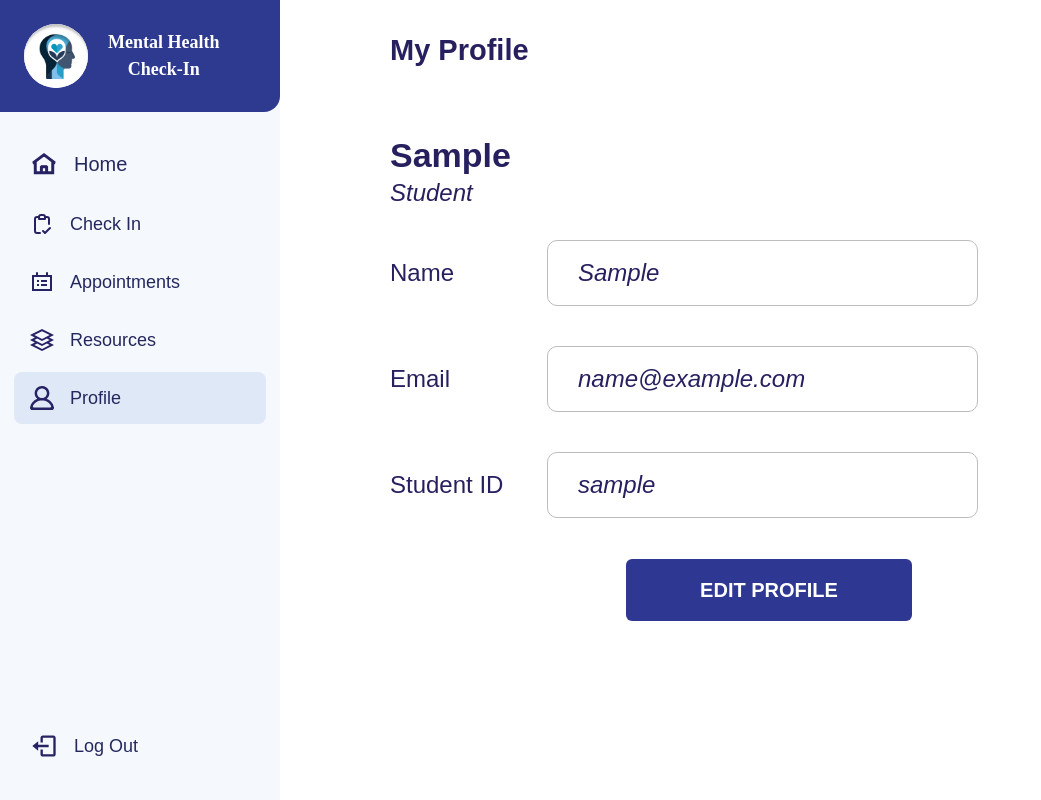
After one commit to JowenR/Mental_Health_Check-in, a Django app: page /student/profile/ in a window 1280 px wide. The commit adds this page. Shown: the whole page, without its empty margins (0-1041 px from the left). Run offline with Django 5.2, Linux system fonts and the light colour scheme; the visitor is signed in with stand-in values (Sample User, id 1); style sheets or scripts are compiled from the project's sources.

Commit message:
Add student profile page with edit mode and toast message

```diff
--- a/Mental_Health_Check-In/apps/accounts/urls.py
+++ b/Mental_Health_Check-In/apps/accounts/urls.py
@@ -21,4 +21,5 @@ urlpatterns = [
     path("reset/done/", auth_views.PasswordResetCompleteView.as_view(
         template_name="accounts/password_reset/password_reset_complete.html",
     ), name="password_reset_complete"),
+    path("student/profile/", views.students_profile, name="student_profile"),
 ]
--- a/Mental_Health_Check-In/apps/accounts/views.py
+++ b/Mental_Health_Check-In/apps/accounts/views.py
@@ -3,8 +3,10 @@ from django.contrib.auth import views as auth_views
 from django.contrib.auth.models import User
 from django.shortcuts import redirect, render
 from django.urls import reverse
-
+from django.contrib.auth.decorators import login_required
+from django.shortcuts import render
 from .forms import LoginForm, SignUpForm
+from django.contrib import messages
 
 
 class RoleLoginView(auth_views.LoginView):
@@ -42,3 +44,23 @@ def signup(request):
         form = SignUpForm()
 
     return render(request, "accounts/signup.html", {"form": form})
+
+@login_required
+def students_profile(request):
+    if request.method == "POST":
+        user = request.user
+        name = request.POST.get("name", "").strip()
+        email = request.POST.get("email", "").strip()
+
+        if not name or not email:
+            messages.error(request, "Name and email cannot be empty.")
+        elif User.objects.filter(email__iexact=email).exclude(pk=user.pk).exists():
+            messages.error(request, "That email is already used by another account.")
+        else:
+            user.first_name = name
+            user.email = email
+            user.save()
+            messages.success(request, "Profile updated!")
+        return redirect(request.path)
+
+    return render(request, "accounts/students_profile.html")
--- /dev/null
+++ b/Mental_Health_Check-In/static/js/students_profile.js
@@ -0,0 +1,27 @@
+const form = document.getElementById("profileForm");
+const btn = document.getElementById("editBtn");
+const fields = form.querySelectorAll("input[data-editable]");
+let editing = false;
+
+form.addEventListener("submit", (e) => {
+  if (!editing) {
+    e.preventDefault();
+    editing = true;
+    fields.forEach((f) => f.removeAttribute("readonly"));
+    fields[0].focus();
+    btn.textContent = "Save Changes";
+  }
+});
+
+// --- Toast popup ---
+document.querySelectorAll(".toast").forEach((toast) => {
+  const show = () => toast.classList.remove("opacity-0", "-translate-y-3");
+  const hide = () => {
+    toast.classList.add("opacity-0", "-translate-y-3");
+    setTimeout(() => toast.remove(), 300);
+  };
+
+  requestAnimationFrame(show);
+  setTimeout(hide, 3000);
+  toast.querySelector(".toast-close").addEventListener("click", hide);
+});
--- /dev/null
+++ b/Mental_Health_Check-In/templates/accounts/students_profile.html
@@ -0,0 +1,78 @@
+{% extends "layouts/base.html" %}
+{% load static %}
+
+{% block content %}
+<div class="pl-[62px]">
+
+  <div class="flex h-[20px] items-center">
+    <h1 class="text-[29px] font-bold leading-none text-[#26205F]">My Profile</h1>
+  </div>
+
+  <div class="mt-[75px]">
+    <h2 class="text-[34px] font-bold leading-[40px] text-[#26205F]">{{ user.first_name }}</h2>
+    <p class="mt-[4px] text-[24px] italic leading-[28px] text-[#26205F]">Student</p>
+  </div>
+
+
+  <form method="post" id="profileForm">
+    {% csrf_token %}
+
+    <div class="mt-[33px] flex flex-col gap-[40px]">
+
+      <div class="flex items-center">
+        <label class="w-[157px] shrink-0 text-[24px] text-[#26205F]">Name</label>
+        <input type="text" name="name" value="{{ user.first_name }}" readonly data-editable
+          class="h-[66px] w-[431px] rounded-[10px] border-[1.5px] border-[#bdbdbd] bg-white pl-[30px] text-[24px] italic text-[#26205F] focus:outline-none read-only:caret-transparent read-only:cursor-default [&:not([readonly])]:border-[#2E3892]">
+      </div>
+
+      <div class="flex items-center">
+        <label class="w-[157px] shrink-0 text-[24px] text-[#26205F]">Email</label>
+        <input type="email" name="email" value="{{ user.email }}" readonly data-editable
+          class="h-[66px] w-[431px] rounded-[10px] border-[1.5px] border-[#bdbdbd] bg-white pl-[30px] text-[24px] italic text-[#26205F] focus:outline-none read-only:caret-transparent read-only:cursor-default [&:not([readonly])]:border-[#2E3892]">
+      </div>
+
+      <div class="flex items-center">
+        <label class="w-[157px] shrink-0 text-[24px] text-[#26205F]">Student ID</label>
+        <input type="text" name="student_id" value="{{ user.username }}" readonly data-editable
+          class="h-[66px] w-[431px] rounded-[10px] border-[1.5px] border-[#bdbdbd] bg-white pl-[30px] text-[24px] italic text-[#26205F] focus:outline-none read-only:caret-transparent read-only:cursor-default">
+      </div>
+
+    </div>
+
+      <button type="submit" id="editBtn"
+      class="ml-[236px] mt-[41px] h-[62px] w-[286px] rounded-md bg-[#2E3892] text-[20px] font-bold uppercase text-white hover:bg-[#252d78]">
+      Edit Profile
+    </button>
+
+    </div>
+  </form>
+
+</div>
+
+{% if messages %}
+<div class="fixed right-6 top-6 z-50 flex flex-col gap-3">
+  {% for message in messages %}
+  <div role="alert"
+    class="toast flex w-[380px] -translate-y-3 items-center gap-3 rounded-lg border-l-4 bg-white px-5 py-4 opacity-0 shadow-xl transition duration-300 {% if message.tags == 'success' %}border-green-500{% else %}border-red-500{% endif %}">
+
+    {% if message.tags == 'success' %}
+    <svg class="h-7 w-7 shrink-0 text-green-500" fill="none" stroke="currentColor" stroke-width="2" viewBox="0 0 24 24">
+      <path stroke-linecap="round" stroke-linejoin="round" d="M9 12.75 11.25 15 15 9.75M21 12a9 9 0 1 1-18 0 9 9 0 0 1 18 0Z" />
+    </svg>
+    {% else %}
+    <svg class="h-7 w-7 shrink-0 text-red-500" fill="none" stroke="currentColor" stroke-width="2" viewBox="0 0 24 24">
+      <path stroke-linecap="round" stroke-linejoin="round" d="m9.75 9.75 4.5 4.5m0-4.5-4.5 4.5M21 12a9 9 0 1 1-18 0 9 9 0 0 1 18 0Z" />
+    </svg>
+    {% endif %}
+
+    <p class="flex-1 text-[16px] font-semibold text-[#26205F]">{{ message }}</p>
+
+    <button type="button" class="toast-close text-[24px] leading-none text-gray-400 hover:text-gray-600">&times;</button>
+  </div>
+  {% endfor %}
+</div>
+{% endif %}
+
+
+<script src="{% static 'js/students_profile.js' %}"></script>
+{% endblock %}
--- a/Mental_Health_Check-In/templates/components/layout/sidebar/sidebar.html
+++ b/Mental_Health_Check-In/templates/components/layout/sidebar/sidebar.html
@@ -1,12 +1,12 @@
 {% load static %}
 {% with current=request.resolver_match.url_name %}
-<aside class="sticky top-0 flex h-screen w-[246px] shrink-0 flex-col bg-sidebar" style="display:flex;flex-direction:column;height:100vh">
+<aside class="sticky top-0 flex h-screen w-[280px] shrink-0 flex-col bg-sidebar" style="display:flex;flex-direction:column;height:100vh">
 
   <!-- Brand header -->
-  <div class="flex items-center gap-5 rounded-br-2xl bg-navy p-5 text-white">
+  <div class="flex items-center gap-5 rounded-br-2xl bg-navy p-6 text-white">
     <img src="{% static 'images/logo.png' %}" alt="Logo"
-         class="size-14 rounded-full bg-white object-cover">
-    <span class="text-center font-serif text-base leading-normal font-bold">
+        class="size-16 rounded-full bg-white object-cover">
+    <span class="text-center font-serif text-lg leading-normal font-bold">
       Mental Health<br>Check-In
     </span>
   </div>
@@ -14,27 +14,27 @@
   <!-- Navigation -->
   <nav class="flex flex-col gap-1.5 px-3.5 py-6">
     <a href="{% url 'home' %}"
-       class="flex items-center gap-4 rounded-lg px-4 py-3 text-lg transition hover:bg-navy/10 {% if current == 'home' %}bg-active{% endif %}">
-      <img src="{% static 'icons/home.svg' %}" alt="" class="h-6 w-6 shrink-0"><span>Home</span>
+      class="flex items-center gap-4 rounded-lg px-4 py-3.5 text-xl transition hover:bg-navy/10 {% if current == 'home' %}bg-active{% endif %}">
+      <img src="{% static 'icons/home.svg' %}" alt="" class="h-7 w-7 shrink-0"><span>Home</span>
     </a>
 
     <a href="#"
-       class="flex items-center gap-4 rounded-lg px-4 py-3 text-lg transition hover:bg-navy/10 {% if current == 'check_in' %}bg-active{% endif %}">
+      class="flex items-center gap-4 rounded-lg px-4 py-3 text-lg transition hover:bg-navy/10 {% if current == 'check_in' %}bg-active{% endif %}">
       <img src="{% static 'icons/check_in.svg' %}" alt="" class="h-6 w-6 shrink-0"><span>Check In</span>
     </a>
 
     <a href="#"
-       class="flex items-center gap-4 rounded-lg px-4 py-3 text-lg transition hover:bg-navy/10 {% if current == 'appointments' %}bg-active{% endif %}">
+      class="flex items-center gap-4 rounded-lg px-4 py-3 text-lg transition hover:bg-navy/10 {% if current == 'appointments' %}bg-active{% endif %}">
       <img src="{% static 'icons/appointment.svg' %}" alt="" class="h-6 w-6 shrink-0"><span>Appointments</span>
     </a>
 
     <a href="#"
-       class="flex items-center gap-4 rounded-lg px-4 py-3 text-lg transition hover:bg-navy/10 {% if current == 'resources' %}bg-active{% endif %}">
+      class="flex items-center gap-4 rounded-lg px-4 py-3 text-lg transition hover:bg-navy/10 {% if current == 'resources' %}bg-active{% endif %}">
       <img src="{% static 'icons/resources.svg' %}" alt="" class="h-6 w-6 shrink-0"><span>Resources</span>
     </a>
 
-    <a href="#"
-       class="flex items-center gap-4 rounded-lg px-4 py-3 text-lg transition hover:bg-navy/10 {% if current == 'profile' %}bg-active{% endif %}">
+    <a href="{% url 'student_profile' %}"
+      class="flex items-center gap-4 rounded-lg px-4 py-3 text-lg transition hover:bg-navy/10 {% if '/student/profile' in request.path %} bg-active{% endif %}">
       <img src="{% static 'icons/profile.svg' %}" alt="" class="h-6 w-6 shrink-0"><span>Profile</span>
     </a>
   </nav>
@@ -44,9 +44,10 @@
       {% csrf_token %}
       <button type="submit"
         class="flex w-full items-center gap-4 rounded-lg px-4 py-3 text-lg transition hover:bg-navy/10">
-        <img src="{% static 'icons/logoutbutton.svg' %}" alt="" class="w-6 h-6">
+        <img src="{% static 'icons/logoutbutton.svg' %}" alt="" class="w-7 h-7">
         <span>Log Out</span>
       </button>
+
     </form>
   </div>
 
```
